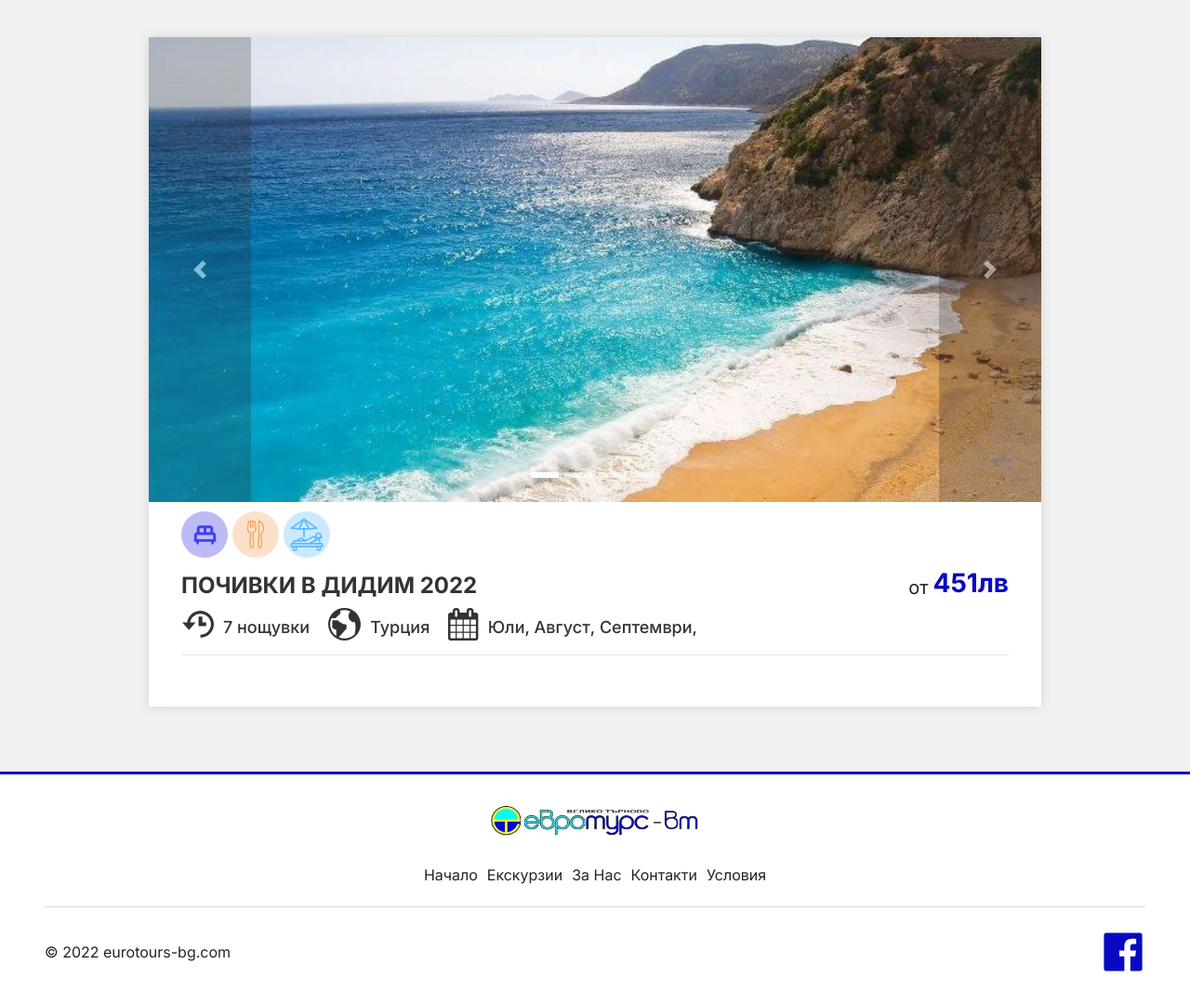
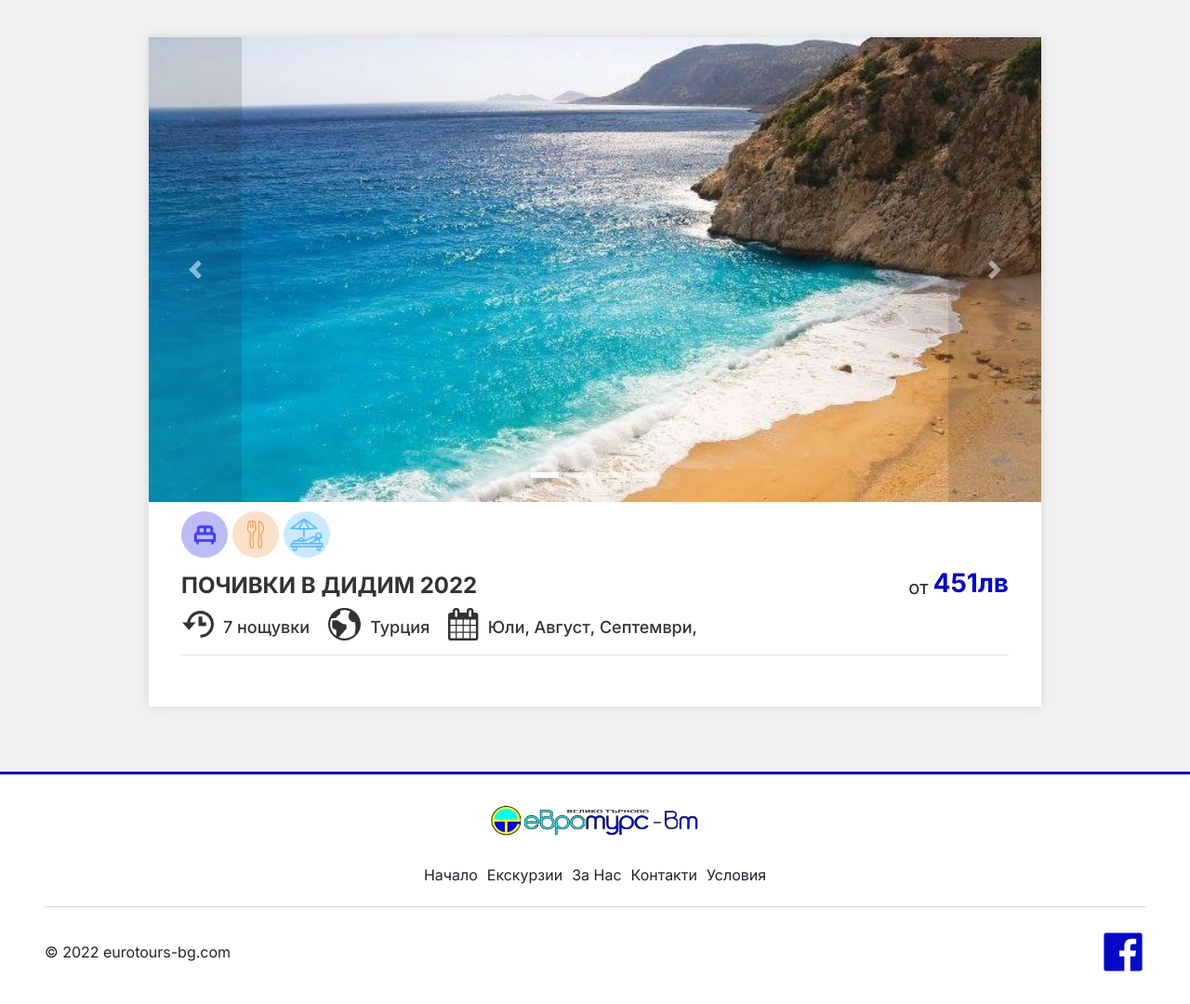
Before and after one commit to Boyan67/eurotours-django, a Django app: page /trip/63 in a window 1280 px wide. Shown: the part 67-1147 px from the top of the page at 93% size. Run offline with Django 4.2, Linux system fonts and the light colour scheme; data comes from the database, SQL or seed files in the repository; parts of the project's set-up code (start-up, migrations or seed data) failed here and were passed over; some libraries are stand-ins or nearby versions.

Commit message:
small design improvements

```diff
--- a/templates/trip-detail.html
+++ b/templates/trip-detail.html
@@ -99,11 +99,11 @@
                       {% endif %}
                   {% endfor %}
               </div>
-              <a style="background-color: rgba(44,44,44,0.5); width: 110px"  class="carousel-control-prev" href="#carouselExampleIndicators" role="button" data-slide="prev">
+              <a style="background-color: rgba(44,44,44,0.3); width: 100px"  class="carousel-control-prev" href="#carouselExampleIndicators" role="button" data-slide="prev">
                 <span class="carousel-control-prev-icon" aria-hidden="true"></span>
                 <span class="sr-only">Previous</span>
               </a>
-              <a style="background-color: rgba(44,44,44,0.5); width: 110px" class="carousel-control-next" href="#carouselExampleIndicators" role="button" data-slide="next">
+              <a style="background-color: rgba(44,44,44,0.3); width: 100px" class="carousel-control-next" href="#carouselExampleIndicators" role="button" data-slide="next">
                 <span class="carousel-control-next-icon" aria-hidden="true"></span>
                 <span class="sr-only">Next</span>
               </a>
--- a/trips/models.py
+++ b/trips/models.py
@@ -20,7 +20,6 @@ def compress(image):
     im.save(im_io, 'JPEG', quality=60)
     new_image = File(im_io, name=image.name)
     return new_image
-
 
 
 class Category(models.Model):
@@ -77,10 +76,10 @@ class Picture(models.Model):
     def save(self, *args, **kwargs):
         im = Image.open(self.image)
         im_io = BytesIO()
-        if imghdr.what(self.image)  == "png":
+        if imghdr.what(self.image) == "png":
             bg = Image.new("RGB", im.size, (255, 255, 255))
             bg.paste(im, mask=im.split()[3])
-            bg.save(im_io, 'JPEG', quality=80)
+            bg.save(im_io, 'JPEG', quality=75)
         else:
             im.save(im_io, 'JPEG')
 
```
